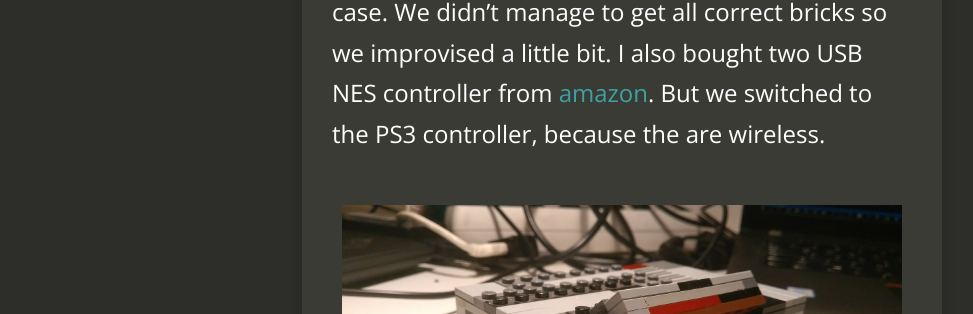
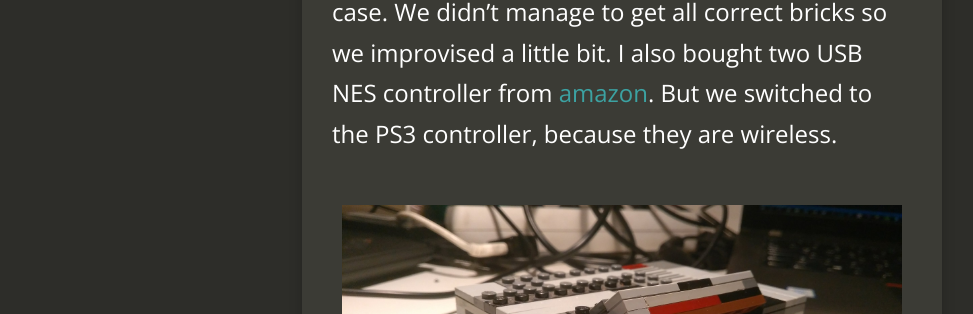
Before and after one commit to raaaimund/raaaimund.github.io, a Jekyll site: the page built from _posts/2018-01-03-raspberry-pi-with-nes-lego-case.md, in a window 1280 px wide and 1400 px high, scrolled down 410 px. Shown: the part 184-498 px from the top of the window, without its empty margins (18-991 px from the left). Built offline with Jekyll 4.4.1, drawn with Linux system fonts in a browser that asks for light colours; nearby versions of some CDN libraries; comment, search, counter and statistics services are not loaded; some of the changed text lies outside the part shown.

Commit message:
corrected typos

```diff
--- a/_posts/2018-01-03-raspberry-pi-with-nes-lego-case.md
+++ b/_posts/2018-01-03-raspberry-pi-with-nes-lego-case.md
@@ -13,7 +13,7 @@
  - nes
 ---
 
-While I was searching for a christmas present for my girlfriend I stumbled across this [instruction][1]{:target="_blank"} for a beautiful raspberry pie NES lego case. The next day I visted my three cousins and they helped me out with many lego bricks to build a raspberry pie nes case. We didn't manage to get all correct bricks so we improvised a little bit. I also bought two USB NES controller from [amazon][2]{:target="_blank"}. But we switched to the PS3 controller, because the are wireless.
+While I was searching for a christmas present for my girlfriend I stumbled across this [instruction][1]{:target="_blank"} for a beautiful raspberry pie NES lego case. The next day I visted my three cousins and they helped me out with many lego bricks to build a raspberry pie nes case. We didn't manage to get all correct bricks so we improvised a little bit. I also bought two USB NES controller from [amazon][2]{:target="_blank"}. But we switched to the PS3 controller, because they are wireless.
 
 ![raspberry-nes-1][raspberry-nes-1]{:class="image-responsive"}
 
@@ -21,12 +21,7 @@
 
 ![raspberry-nes-3][raspberry-nes-3]{:class="image-responsive"}
 
-On the raspberry pie I installed [RetroPie][3]{:target="_blank"}.
-
-<div class="embed-responsive embed-responsive-16by9">
-  <iframe class="embed-responsive-item" width="560" height="315" src="https://www.youtube.com/embed/13N07JWa7Ag?list=PLEChp4-dfea6tRSXl4nGWfNRmgTbcLPgs" frameborder="0" allowfullscreen>
-  </iframe>
-</div>
+For the OS on the raspberry pie we are using [RetroPie][3]{:target="_blank"}.
 
 [1]: https://www.andrerinas.de/tutorials/nespi-like-lego-nes-case-anleitunginstruction.html
 [2]: https://www.amazon.de/CSL-Gamepad-Controller-Notebook-Tablet-PC/dp/B077T732M7/ref=sr_1_11?ie=UTF8&qid=1515013142&sr=8-11&keywords=usb+nes+controller
```
